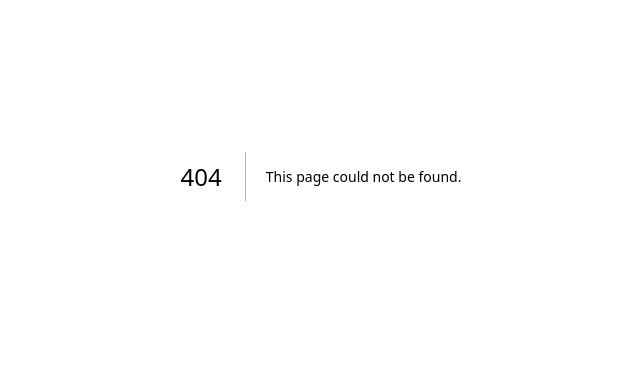
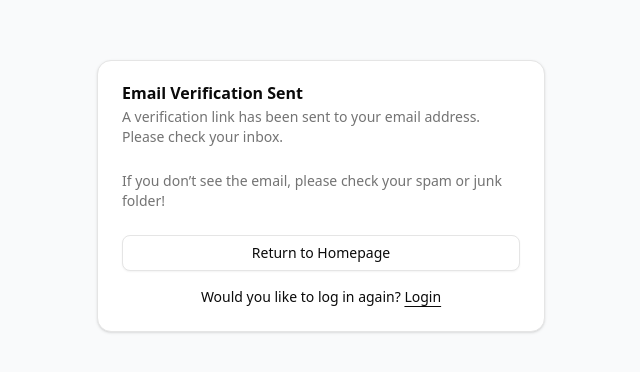
Before and after one commit to blockforgesolutions/blockforge-ui, a Next.js app: page /email-verification in a window 1280 px wide. Before the commit this address had no page. Shown: the part 224-596 px from the top of the page, without its empty margins (319-959 px from the left). Built offline with nearby package versions, Linux system fonts and the light colour scheme.

Commit message:
refactor: change email-verification name

```diff
--- /dev/null
+++ b/src/app/email-verification/page.tsx
@@ -0,0 +1,11 @@
+import { EmailVerificationSent } from "@/components/email-verification-sent";
+
+export default function EmailVerificationSentPage() {
+  return (
+    <div className="min-h-screen flex items-center justify-center bg-gray-50 px-4">
+      <div className="w-full max-w-md mt-10">
+        <EmailVerificationSent />
+      </div>
+    </div>
+  );
+}
```
